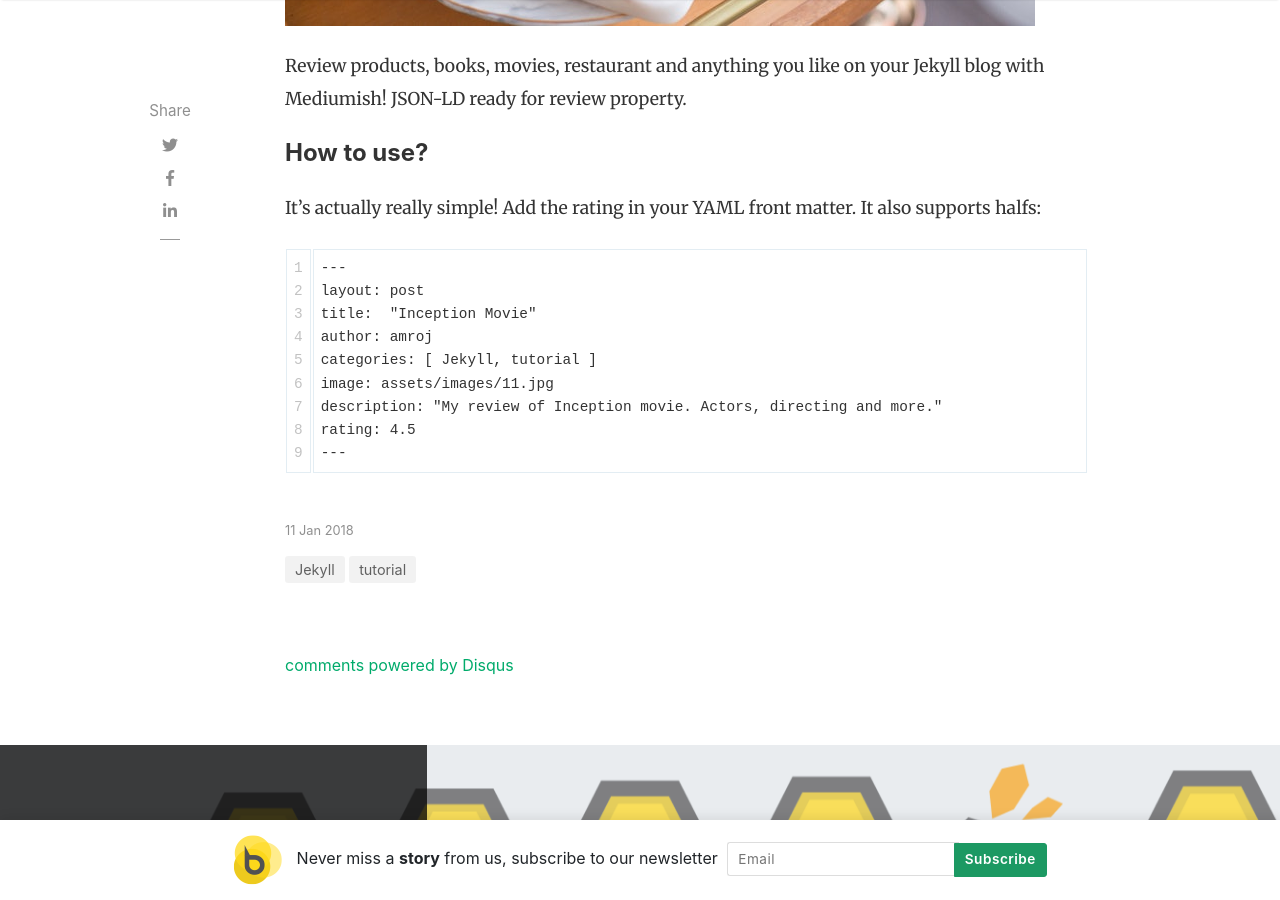
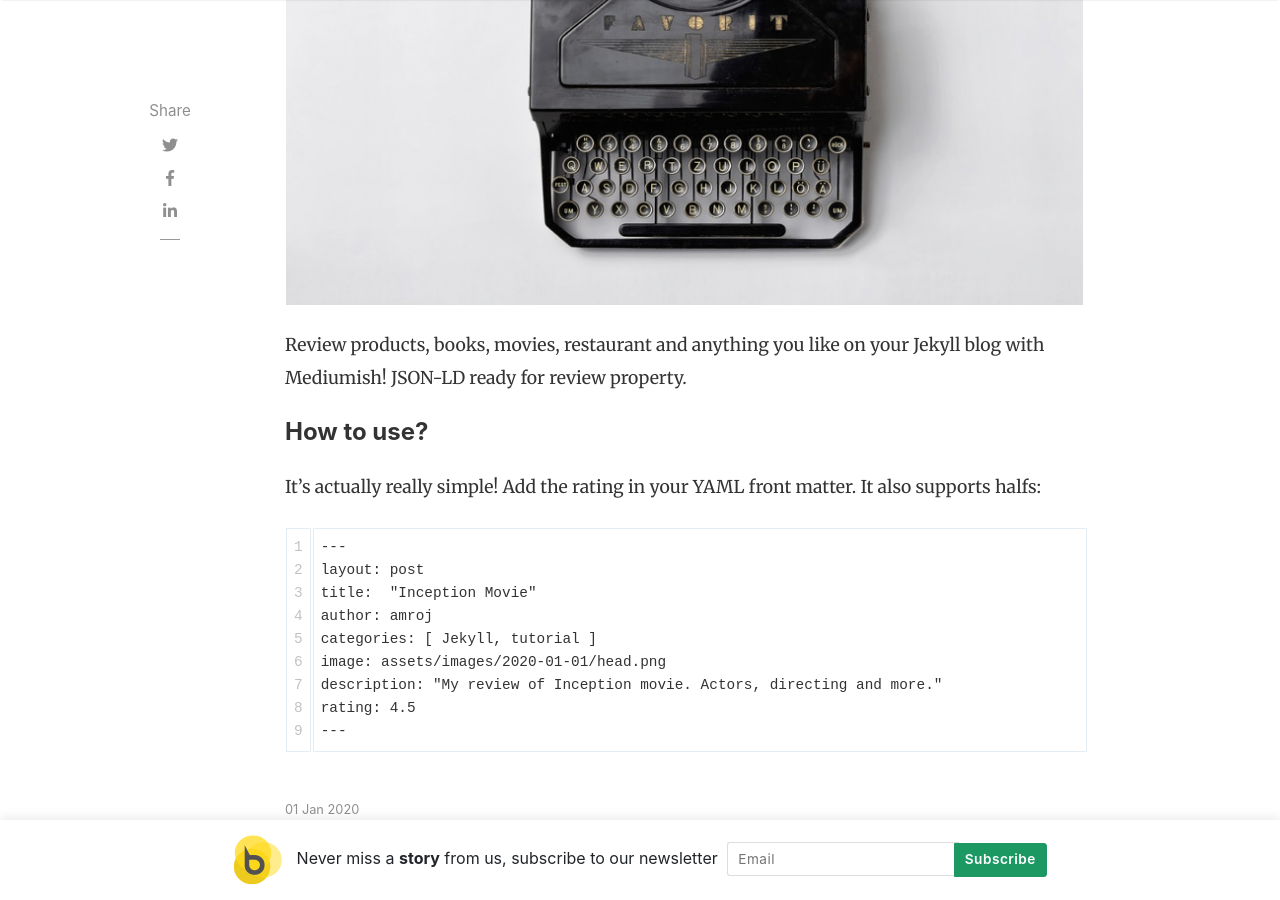
Before and after one commit to thecloudbee/thecloudbee.github.io, a Jekyll site: the page built from _posts/2020-01-01-first-cft.md, in a window 1280 px wide and 900 px high, scrolled down 898 px. Built offline with Jekyll 4.4.1, drawn with Linux system fonts in a browser that asks for light colours; nearby versions of some CDN libraries; comment, search, counter and statistics services are not loaded.

Commit message:
#blog template images

```diff
--- a/_posts/2018-01-11-customer-service.md
+++ b/_posts/2020-01-01-first-cft.md
@@ -3,7 +3,7 @@ layout: post
 title:  "Inception Movie"
 author: amroj
 categories: [ Jekyll, tutorial ]
-image: assets/images/11.jpg
+image: assets/images/2020-01-01/head.png
 description: "My review of Inception movie. Acting, plot and something else in this short description."
 featured: true
 hidden: true
@@ -22,7 +22,7 @@ layout: post
 title:  "Inception Movie"
 author: amroj
 categories: [ Jekyll, tutorial ]
-image: assets/images/11.jpg
+image: assets/images/2020-01-01/head.png
 description: "My review of Inception movie. Actors, directing and more."
 rating: 4.5
 ---
```
Also changed, not shown: assets/images/11.jpg (deleted), assets/images/2020-01-01/head.png (added), assets/images/logo_1.png (deleted), changelog.md.
